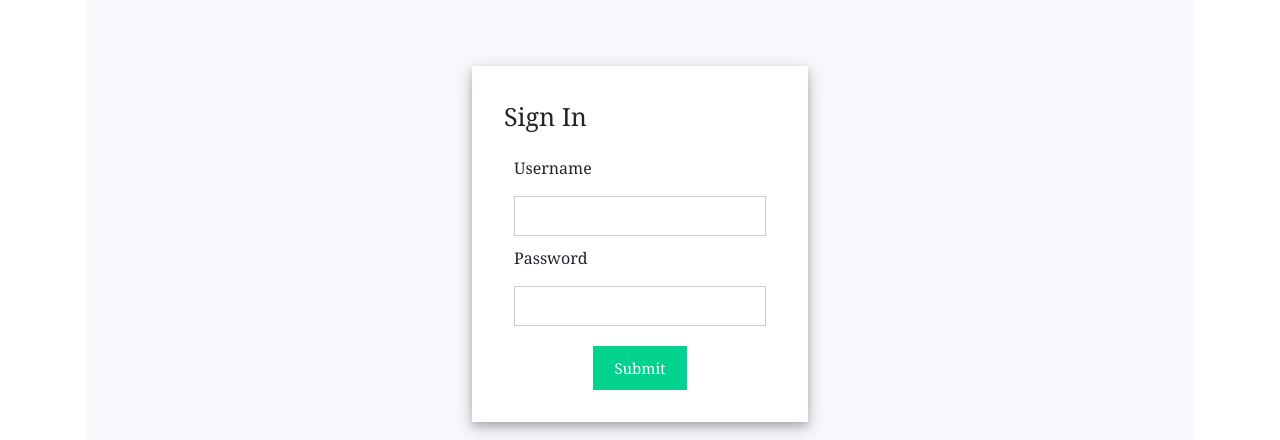
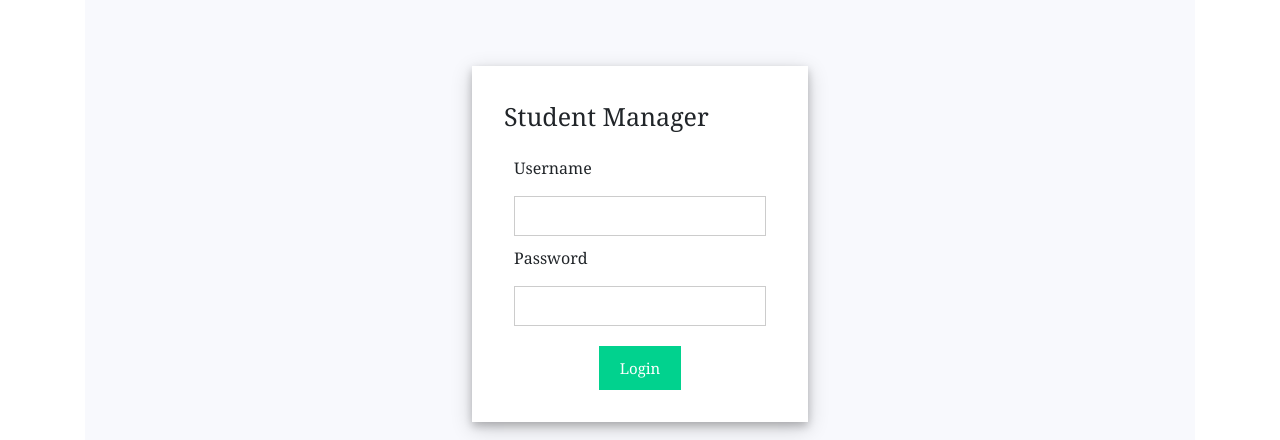
Before and after one commit to kkemmere/Student-Manager-API, a React (Create React App) app in the folder client/: page / in a window 1280 px wide. Shown: the part 156-596 px from the top of the page. Built offline with nearby package versions, Linux system fonts and the light colour scheme; no server answers.

Commit message:
Add files via upload

```diff
--- a/client/src/components/Login.js
+++ b/client/src/components/Login.js
@@ -68,7 +68,7 @@ function Login() {
   const renderForm = (
     <div className="form">
       <form onSubmit={handleSubmit}>
-        <div className="title">Sign In</div>
+        <div className="title">Student Manager</div>
         <div className="input-container">
           <label>Username </label>
           <input type="text" name="uname" required />
@@ -80,7 +80,7 @@ function Login() {
           {renderErrorMessage("pass")}
         </div>
         <div className="button-container">
-          <input type="submit" />
+          <input type="submit" value="Login" />
         </div>
       </form>
     </div>
--- a/client/src/components/styles.css
+++ b/client/src/components/styles.css
@@ -27,16 +27,21 @@
     border: 1px solid #01d28e;
     color: #fff;
     padding: 10px 20px;
+    content: 'Login';
   }
 
   input[type="submit"]:hover {
+    content: 'Login';
     background: #6cf0c2;
   }
 
   .button-container {
+    content: "goodbye";
+    visibility: visible;
     display: flex;
     justify-content: center;
   }
+
 
   .login-form {
     background-color: white;
```
